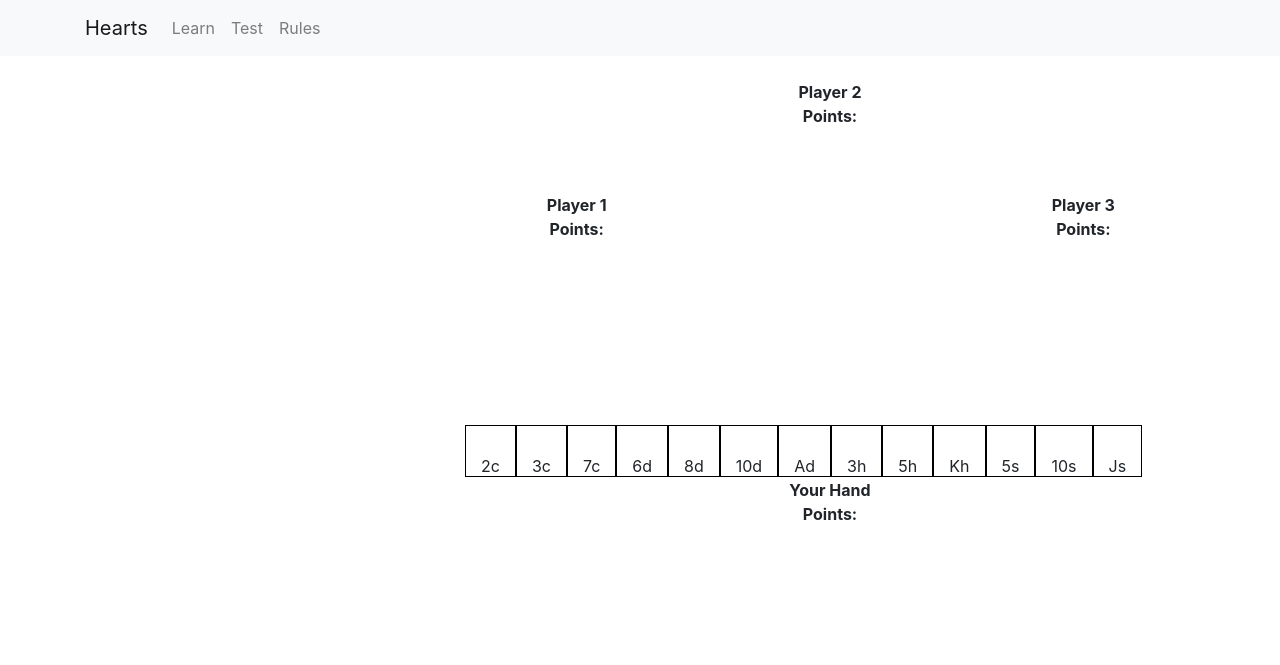
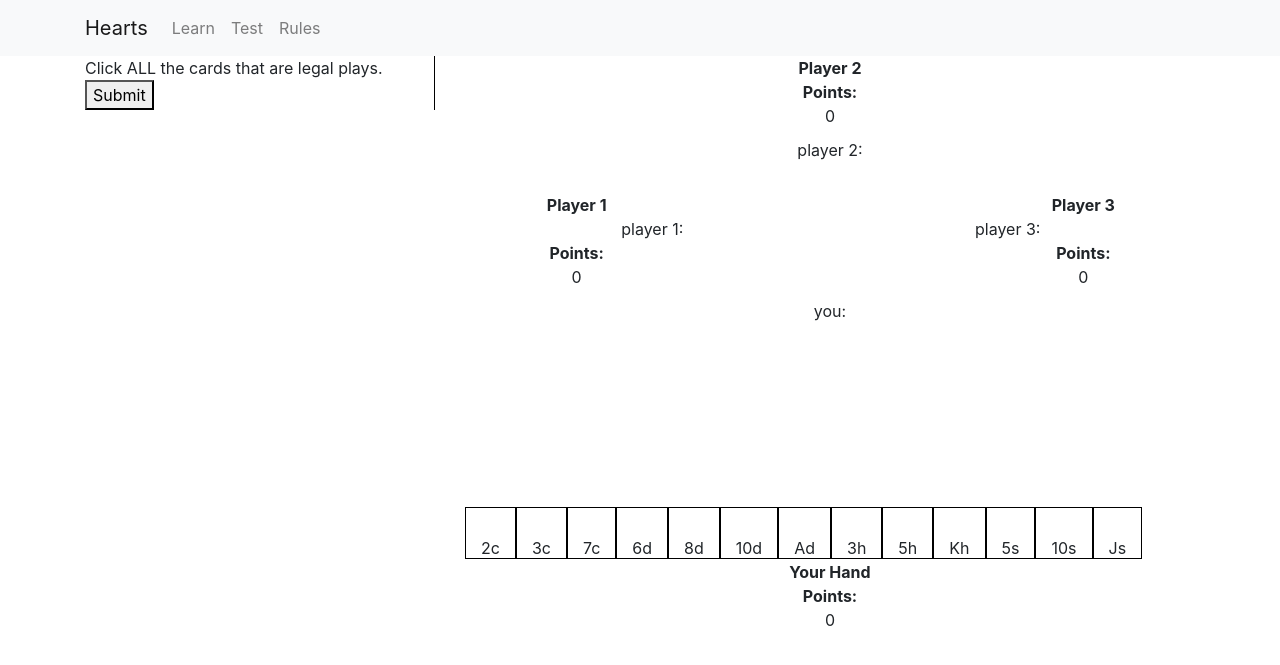
Before and after one commit to tykosc/Hearts, a Flask app: page /test in a window 1280 px wide. Shown: the top 665 px of the page. Run offline with Flask 2, Linux system fonts and the light colour scheme; some libraries are stand-ins or nearby versions.

Commit message:
Made game-content layout

```diff
--- a/static/play.js
+++ b/static/play.js
@@ -135,11 +135,10 @@ function _displayYourHand(highlight_selector=null) {
 // Displays the currently played cards, optionally adding classes for highlights using highlight_selector
 // highlight_selector should be a function (card, index) -> class(es) to add
 function _displayPlayedCards(highlight_selector=null) {
-    $("#played_cards").empty()
 
     played_cards.forEach(function(card, idx) {
-        $("#played_cards_" + toString(idx)).empty()
-        $("#played_cards_" + toString(idx)).append($("<span>").text(playerName(idx) + ": "))
+        $(`#played_cards_${idx}`).empty()
+        $(`#played_cards_${idx}`).append($("<span>").text(playerName(idx) + ": "))
         played_row = $("<div class='row'>")
         if (card != null) {
             // let card_added = createCard(card[0], card[1], onCardInPlayClicked).data("player", idx)
@@ -149,7 +148,7 @@ function _displayPlayedCards(highlight_selector=null) {
             }
             played_row.append(card_div)
         }
-        $("#played_cards_" + toString(idx)).append(played_row)
+        $(`#played_cards_${idx}`).append(played_row)
     })
 }
 
@@ -207,7 +206,6 @@ function displayPoints() {
     points.forEach(function(pt, idx) {
         $(`#points_${idx}`).empty()
         points_row = $(`<div id=points_row_${idx}>`)
-            .append($("<span>").text(playerName(idx) + ": "))
             .append($("<span>").text(pt))
 
         $(`#points_${idx}`).append(points_row)
--- a/templates/game.html
+++ b/templates/game.html
@@ -19,30 +19,29 @@
     <div class="col-8" id="game-content">
         <div class="row">
             <div class="col-4" style="text-align:center;">
-                <div id="played_cards_1"></div>
                 <br>
                 <div style="padding-top:3cm;"><b>Player 1</b></div>
+                <span id="played_cards_1" style="padding-left:4cm;"></span>
                 <div><b>Points:</b></div>
-                <div id="points_1"></div>
+                <span id="points_1"></span>
             </div>
             <div class="col-4" style="text-align:center;">
-                <div id="played_cards_2"></div>
-                <br>
                 <div><b>Player 2</b></div>
                 <div><b>Points:</b></div>
                 <div id="points_2"></div>
+                <div id="played_cards_2" style="padding-top:10px;"></div>
             </div>
             <div class="col-4" style="text-align:center;">
-                <div id="played_cards_3"></div>
                 <br>
                 <div style="padding-top:3cm;"><b>Player 3</b></div>
+                <div id="played_cards_3" style="padding-right:4cm;"></div>
                 <div><b>Points:</b></div>
                 <div id="points_3"></div>
             </div>
         </div>
         <div class="row">
             <div class="col-12" style="text-align:center;">
-                <div id="played_cards_0"></div>
+                <div id="played_cards_0" style="padding-top:10px;"></div>
                 <br>
             </div>
         </div>
@@ -51,7 +50,7 @@
                     <div id = "your_hand" style="padding-top: 5cm;"></div>
                     <div style="text-align: center;"><b>Your Hand</b></div>
                     <div style="text-align: center;"><b>Points:</b></div>
-                    <span id="points_0"></span>
+                    <span style="text-align:center;" id="points_0"></span>
                 </div>
         </div>
     </div>
```
